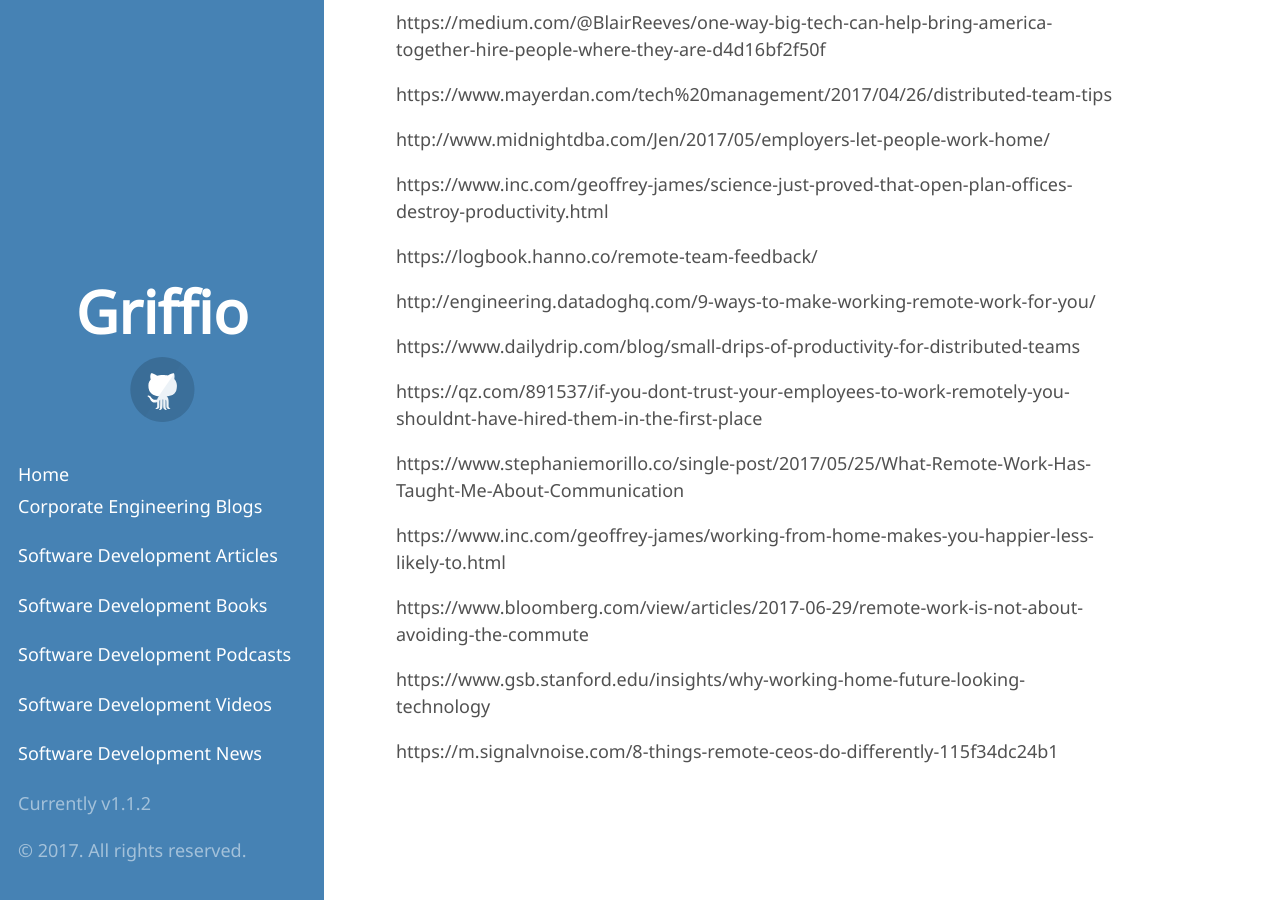
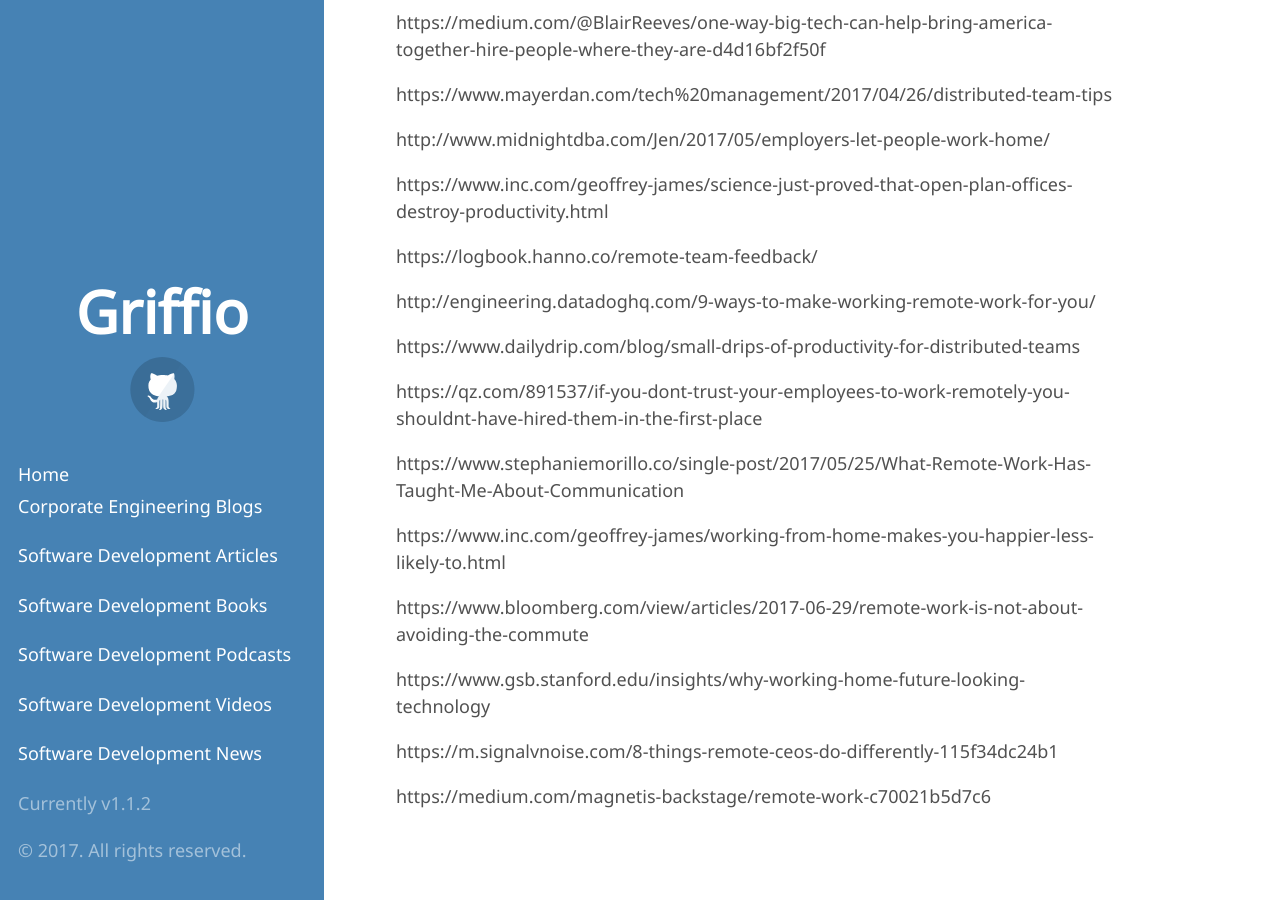
Before and after one commit to griffio/griffio.github.io, a Jekyll site: the page built from distributed_and_remote.md, in a window 1280 px wide and 900 px high, scrolled down 6012 px. Built offline with Jekyll 4.4.1, drawn with Linux system fonts in a browser that asks for light colours; some web fonts are replaced; our own code applies the rules of GitHub Pages for plain Markdown files; some of the changed lines change nothing that is shown.

Commit message:
agnetis-backstag remote-work

```diff
--- a/distributed_and_remote.md
+++ b/distributed_and_remote.md
@@ -249,3 +249,5 @@
 https://www.gsb.stanford.edu/insights/why-working-home-future-looking-technology
 
 https://m.signalvnoise.com/8-things-remote-ceos-do-differently-115f34dc24b1
+
+https://medium.com/magnetis-backstage/remote-work-c70021b5d7c6
```
